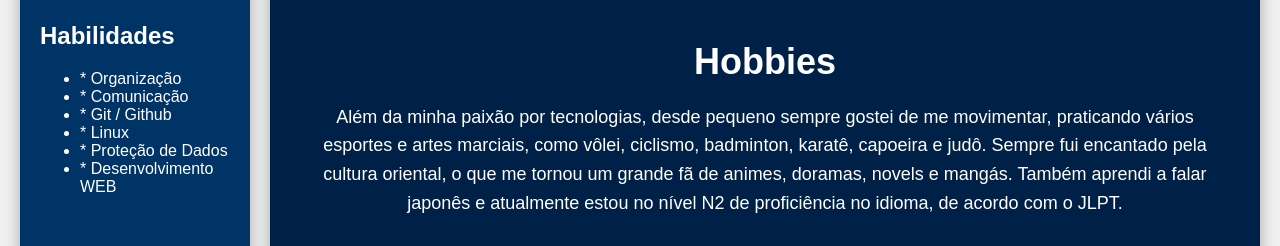
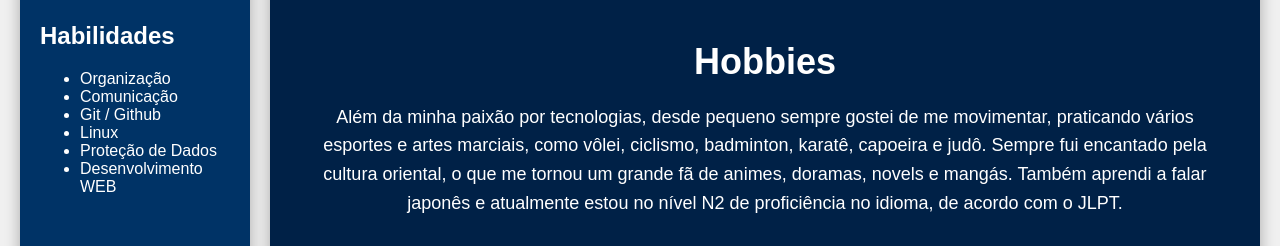
Before and after one commit to ThalesOliveira100/ThalesOliveira100, a plain HTML site: page index.html in a window 1280 px wide. Shown: the part 293-539 px from the top of the page. Drawn offline with Linux system fonts and the light colour scheme.

Commit message:
Update index.html

```diff
--- a/index.html
+++ b/index.html
@@ -25,12 +25,12 @@
             <img src="img/foto.jpg" alt="Minha Foto"> <!-- Imagem pessoal -->
             <h2>Habilidades</h2>
             <ul>
-                <li>* Organização</li>
-                <li>* Comunicação</li>
-                <li>* Git / Github</li>
-                <li>* Linux</li>
-                <li>* Proteção de Dados</li>
-                <li>* Desenvolvimento WEB</li>
+                <li>Organização</li>
+                <li>Comunicação</li>
+                <li>Git / Github</li>
+                <li>Linux</li>
+                <li>Proteção de Dados</li>
+                <li>Desenvolvimento WEB</li>
             </ul>
         </aside>
 
```
